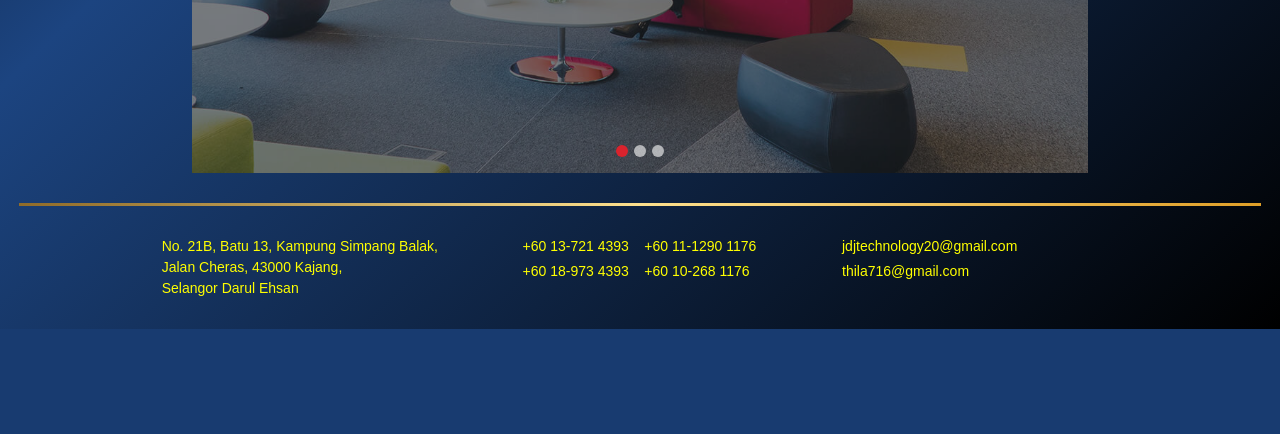
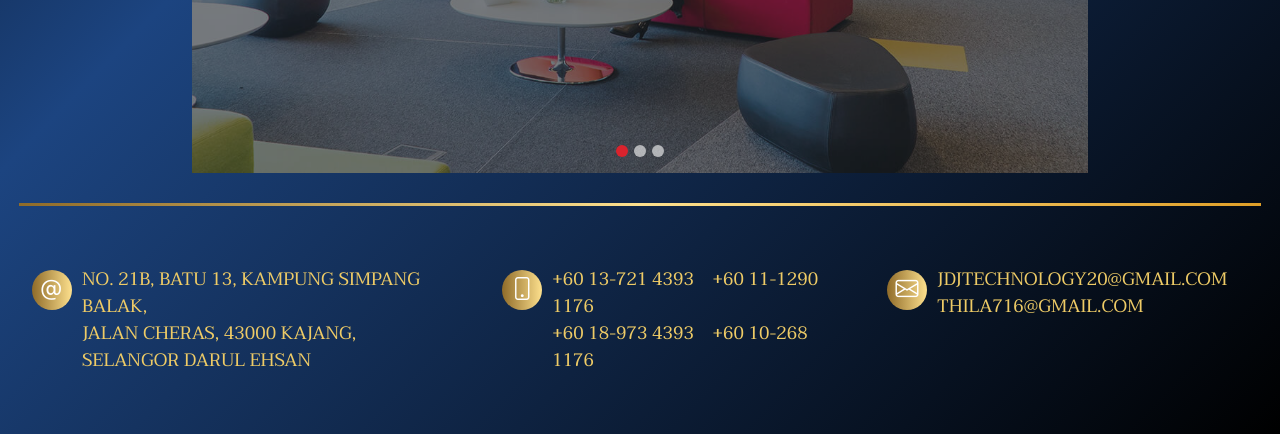
Before and after one commit to fuadzaidan7/JDJ, a PHP site: page / in a window 1280 px wide. Shown: the part 876-1310 px from the top of the page. Before the commit the page ends 1205 px from the top, so only its background shows below. Run offline with PHP 8.4, Linux system fonts and the light colour scheme; some web fonts are replaced.

Commit message:
header-footer

```diff
--- a/assets/css/style.css
+++ b/assets/css/style.css
@@ -1811,6 +1811,11 @@ section {
   src: url(../font/Roboto-Regular.ttf);
 }
 
+@font-face {
+  font-family: Taviraj-Regular  ;
+  src: url(../font/Taviraj-Regular.ttf);
+}
+
 
 .top-header
 {
@@ -1967,9 +1972,11 @@ h1.big-name
 footer, .footer-top
 {
   background: transparent !important;
-  color: yellow;
-  font-family:  sans-serif;
-  padding: 15px 0px !important;
+  color: #eecb66;
+  font-family: 'Taviraj-Regular';
+  padding: 30px 0px !important;
+  font-size: 18px;
+  text-transform: uppercase;
 }
 
 @media (max-width: 1366px) {
@@ -2021,3 +2028,25 @@ footer, .footer-top
       top: 170%;
   }
 }
+
+.icon-bg-gold{
+    font-size: 28px;
+    color: #fff;
+    background: -webkit-linear-gradient(left, #8f6B29, #FDE08D 100%, #DF9F28) !important;
+    border-radius: 50%;
+    height: 40px;
+    width: 40px;
+    text-align: center;
+    position: absolute;
+    margin-left: -50px;
+    margin-top: 4px;
+}
+
+.icon-bg-gold.phone{
+  /*margin-left: -15px;*/
+  }
+
+.phone-icon:before, .mail-icon:before{
+    font-size: 23px;
+    vertical-align: 0;
+}
--- a/index.html
+++ b/index.html
@@ -10,8 +10,7 @@
   <meta content="" name="keywords">
 
   <!-- Favicons -->
-  <link href="assets/img/favicon.png" rel="icon">
-  <link href="assets/img/apple-touch-icon.png" rel="apple-touch-icon">
+  <link href="assets/jdj-logo.png" rel="icon">
 
   <!-- Google Fonts -->
   <link href="https://fonts.googleapis.com/css?family=Open+Sans:300,300i,400,400i,600,600i,700,700i|Raleway:300,300i,400,400i,500,500i,600,600i,700,700i|Poppins:300,300i,400,400i,500,500i,600,600i,700,700i" rel="stylesheet">
@@ -158,18 +157,24 @@
         <div class="row">
 
           <div class="col-lg-4 col-md-4 ">
-            <div class="float-end">No. 21B, Batu 13, Kampung Simpang Balak, <br>Jalan Cheras, 43000 Kajang,<br> Selangor Darul Ehsan</div>
+
+            <div class="float-end">
+              <div class="icon-bg-gold"><i class="bi bi-at"></i></div>
+              No. 21B, Batu 13, Kampung Simpang Balak, <br>Jalan Cheras, 43000 Kajang, <br>Selangor Darul Ehsan
+            </div>
 
           </div>
-          <div class="col-lg-4 col-md-4">
-            <div style="margin: auto; width: 66%;">
-              <p class="mb-1">+60 13-721 4393&nbsp;&nbsp;&nbsp;&nbsp;+60 11-1290 1176</p>
-              <p class="mb-1">+60 18-973 4393&nbsp;&nbsp;&nbsp;&nbsp;+60 10-268 1176</p>
+          <div class="col-lg-5 col-md-4 ">
+            <div style="margin: auto; width: 60%;">
+              <div class="icon-bg-gold"><i class="bi bi-phone phone-icon"></i></div>
+              <p class="mb-0">+60 13-721 4393&nbsp;&nbsp;&nbsp;&nbsp;+60 11-1290 1176</p>
+              <p class="mb-0">+60 18-973 4393&nbsp;&nbsp;&nbsp;&nbsp;+60 10-268 1176</p>
             </div>
           </div>
-          <div class="col-lg-4 col-md-4">
-            <p class="mb-1">jdjtechnology20@gmail.com</p>
-            <p class="mb-1">thila716@gmail.com</p>
+          <div class="col-lg-3 col-md-4">
+            <div class="icon-bg-gold"><i class="bi bi-envelope mail-icon"></i></div>
+            <p class="mb-0">jdjtechnology20@gmail.com</p>
+            <p class="mb-0">thila716@gmail.com</p>
           </div>
 
         </div>
```
Also changed, not shown: assets/font/Taviraj-Black.ttf (added), assets/font/Taviraj-BlackItalic.ttf (added), assets/font/Taviraj-Bold.ttf (added), assets/font/Taviraj-BoldItalic.ttf (added), assets/font/Taviraj-ExtraBold.ttf (added), assets/font/Taviraj-ExtraBoldItalic.ttf (added), assets/font/Taviraj-ExtraLight.ttf (added), assets/font/Taviraj-ExtraLightItalic.ttf (added), assets/font/Taviraj-Italic.ttf (added), assets/font/Taviraj-Light.ttf (added), assets/font/Taviraj-LightItalic.ttf (added), assets/font/Taviraj-Medium.ttf (added), assets/font/Taviraj-MediumItalic.ttf (added), assets/font/Taviraj-Regular.ttf (added), 4 more files.
